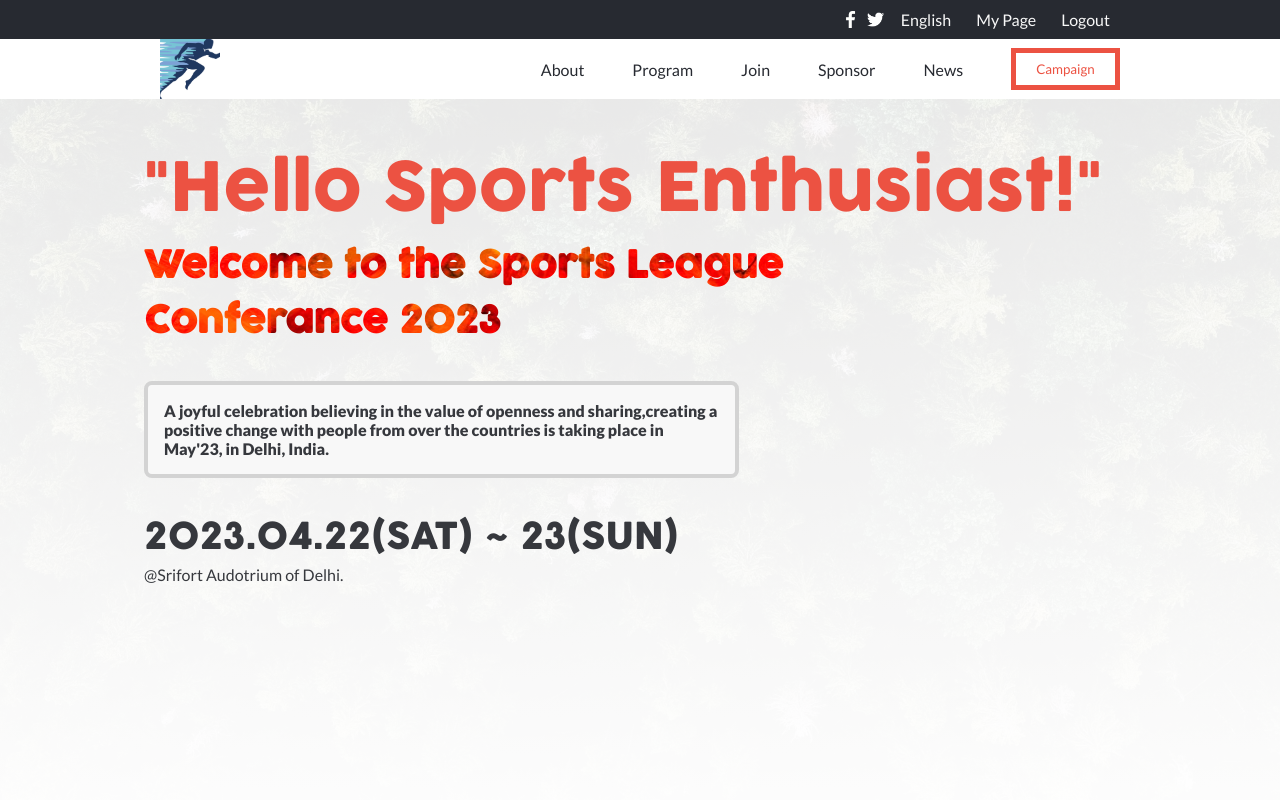
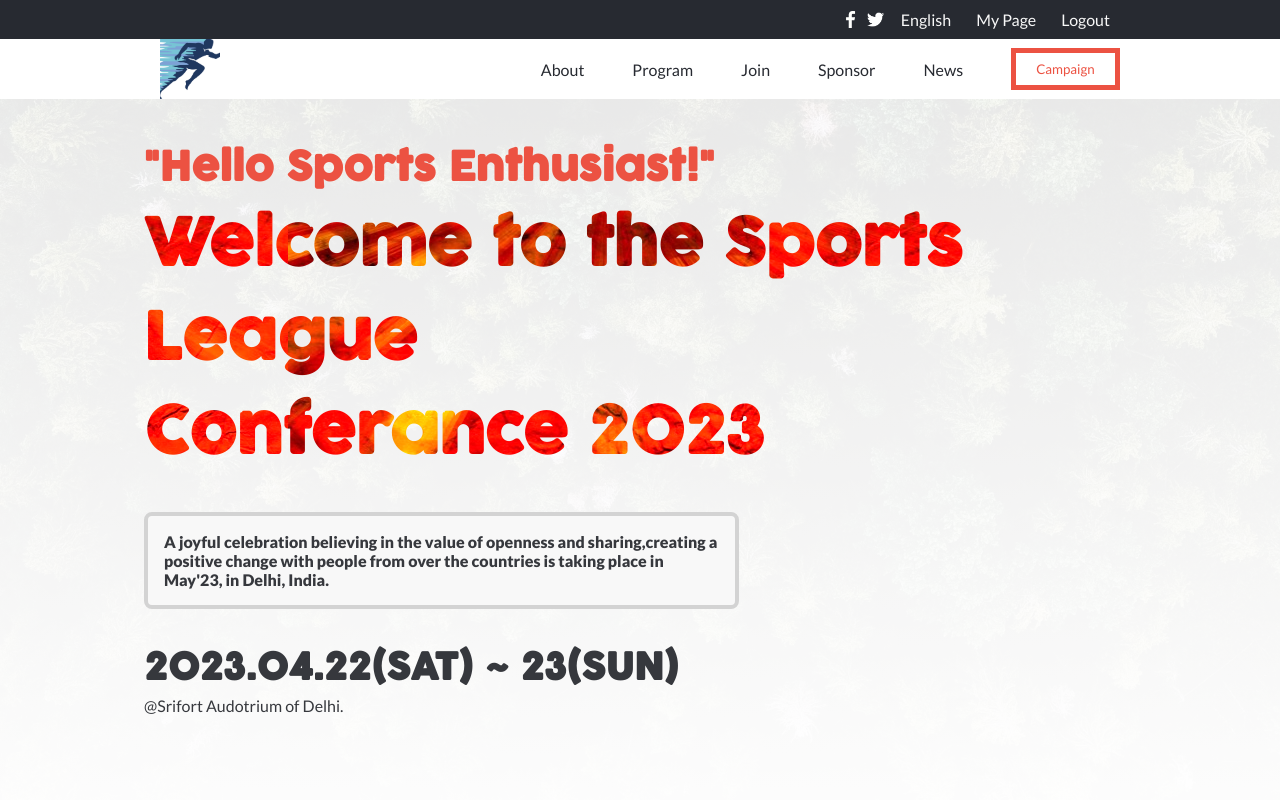
Before and after one commit to kifle23/software-dev-summit, a website: page index.html in a window 1280 px wide. Shown: the top 800 px of the page. Drawn offline with Linux system fonts and the light colour scheme.

Commit message:
Modify reveiwer #1

```diff
--- a/index.html
+++ b/index.html
@@ -50,8 +50,8 @@
         <div class="banner-page">
             <i class="menu-button"></i>
             <div>
-                <h1>"Hello Sports Enthusiast!"</h1>
-                <h2 class="text-back">Welcome to the Sports League<br> Conferance 2023</h2>
+                <span>"Hello Sports Enthusiast!"</span>
+                <h1 class="text-back">Welcome to the Sports League<br> Conferance 2023</h2>
             </div>
             <p class="brief-description-banner"> A joyful celebration believing in the value of openness and
                 sharing,creating a positive change with people from over the countries is taking place in May'23, in
--- a/media.css
+++ b/media.css
@@ -133,7 +133,8 @@
   }
 
   #banner h1 {
-    font-size: 4.2rem;
+    font-weight: 600;
+    font-size: 4rem;
   }
 
   .about-us {
--- a/styles.css
+++ b/styles.css
@@ -141,8 +141,8 @@
 
 .text-back {
   text-align: left;
-  font-weight: 900;
-  font-size: 3rem;
+  font-weight: 600;
+  font-size: 1.8rem;
   background-image: url(../Images/text-background.jpg);
   background-clip: inherit;
   -webkit-background-clip: text;
@@ -152,9 +152,10 @@
 }
 
 #banner h1,
-h2 {
+span {
   color: #ec5242;
-  font-weight: 250;
+  font-weight: 600;
+  font-size: 2.5rem;
   font-family: 'Cocogoose', sans-serif;
 }
 
@@ -200,6 +201,10 @@ h2 {
 #main h2 {
   color: #fff;
   font-weight: 400;
+}
+
+.section-headline {
+  text-align: center;
 }
 
 .section-headline::after {
@@ -451,11 +456,13 @@ h2 {
   color: #fff;
   font-size: 3rem;
   font-weight: 600;
+  text-align: center;
 }
 
 .previous-summit span:nth-child(2) {
   color: #fff;
   font-size: 1.1rem;
+  text-align: center;
 }
 
 /* Partner */
```
